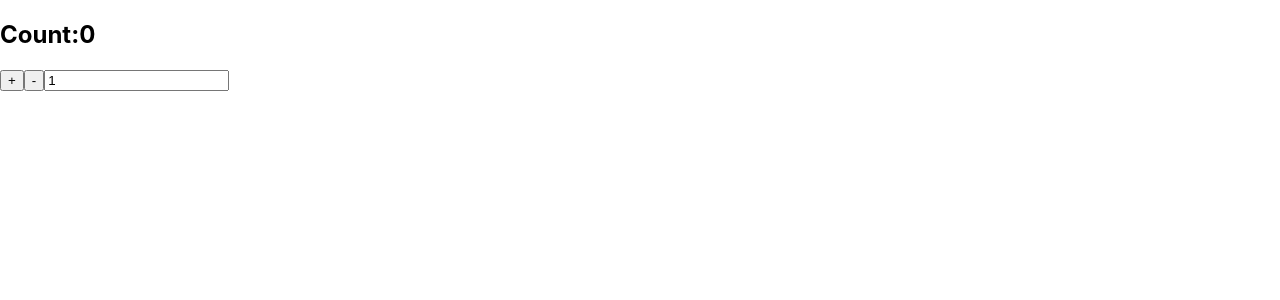
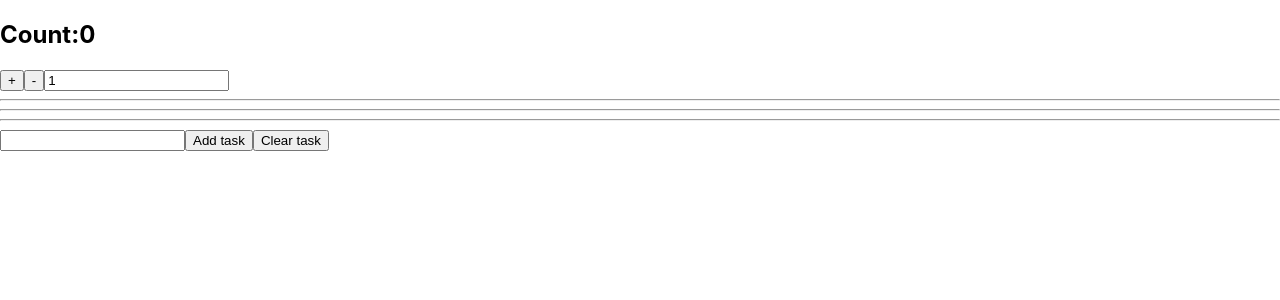
Before and after one commit to Yaroslav-Maneliuk/fm-redux-28-07, a React (Create React App) app: page / in a window 1280 px wide. Shown: the top 300 px of the page. Built offline with nearby package versions, Linux system fonts and the light colour scheme.

Commit message:
Add TaskForm

```diff
--- a/src/App.js
+++ b/src/App.js
@@ -1,32 +1,22 @@
 import React from "react";
-import { connect } from "react-redux";
-import * as CounterCreators from "./actions/counterCreators";
+import Counter from "./components/Counter/index";
+import TaskForm from "./components/ToDo/TaskForm";
+import TasksList from "./components/ToDo/TasksList";
 
 const App = (props) => {
-  const { count, step, increment, decrement, setStep } = props;
-  const handlerChange = ({ target: { value } }) => {
-    setStep(Number(value));
-  };
-
   return (
-    <div>
-      <h2>Count:{count}</h2>
-      <button onClick={increment}>+</button>
-      <button onClick={decrement}>-</button>
-      <input type="number" value={step} onChange={handlerChange}></input>
-    </div>
+    <>
+      <Counter />
+      <hr />
+      <hr />
+      <hr />
+      <TaskForm />
+      <TasksList />
+    </>
   );
 };
 
-const mapStateToProps = ({ count, step }) => ({ count, step });
-
-const mapDispatchToProps = (dispatch) => ({
-  increment: () => dispatch(CounterCreators.increment()),
-  decrement: () => dispatch(CounterCreators.decrement()),
-  setStep: (newStep) => dispatch(CounterCreators.setStep(newStep)),
-});
-
-export default connect(mapStateToProps, mapDispatchToProps)(App);
+export default App;
 
 /*
 store - общее хранилище js object
--- /dev/null
+++ b/src/components/Counter/index.js
@@ -0,0 +1,29 @@
+import React from "react";
+import { connect } from "react-redux";
+import * as CounterCreators from "../../actions/counterCreators"
+
+const Counter = (props) => {
+  const { count, step, increment, decrement, setStep } = props;
+  const handlerChange = ({ target: { value } }) => {
+    setStep(Number(value));
+  };
+
+  return (
+    <div>
+      <h2>Count:{count}</h2>
+      <button onClick={increment}>+</button>
+      <button onClick={decrement}>-</button>
+      <input type="number" value={step} onChange={handlerChange}></input>
+    </div>
+  );
+};
+
+const mapStateToProps = ({ count, step }) => ({ count, step });
+
+const mapDispatchToProps = (dispatch) => ({
+  increment: () => dispatch(CounterCreators.increment()),
+  decrement: () => dispatch(CounterCreators.decrement()),
+  setStep: (newStep) => dispatch(CounterCreators.setStep(newStep)),
+});
+
+export default connect(mapStateToProps, mapDispatchToProps)(Counter);
--- /dev/null
+++ b/src/components/ToDo/TaskForm/index.js
@@ -0,0 +1,32 @@
+import React from "react";
+import { connect } from "react-redux";
+import { Field, Form, Formik } from "formik";
+import { createTask } from "../../../actions/taskCreators";
+
+const TaskForm = (props) => {
+  const { createTaskDispatch } = props;
+  const handlerSubmit = (values, formikBag) => {
+    createTaskDispatch(values);
+    formikBag.resetForm();
+  };
+  return (
+    <>
+      <Formik
+        initialValues={{ body: "", isDone: false }}
+        onSubmit={handlerSubmit}
+      >
+        <Form>
+          <Field name="body" />
+          <input type="submit" value="Add task" />
+          <input type="reset" value="Clear task" />
+        </Form>
+      </Formik>
+    </>
+  );
+};
+
+const mapDispatchToProps = (dispatch) => ({
+  createTaskDispatch: (values) => dispatch(createTask(values)),
+});
+
+export default connect(null, mapDispatchToProps)(TaskForm);
--- /dev/null
+++ b/src/components/ToDo/TasksList/index.js
@@ -0,0 +1,11 @@
+import React from "react";
+
+const TasksList = () => {
+  return (
+  <>
+
+  </>
+  );
+};
+
+export default TasksList;
```
